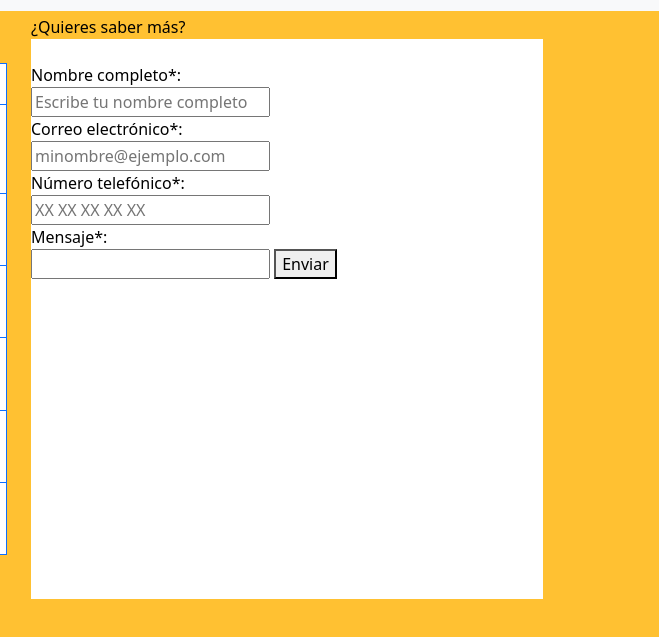
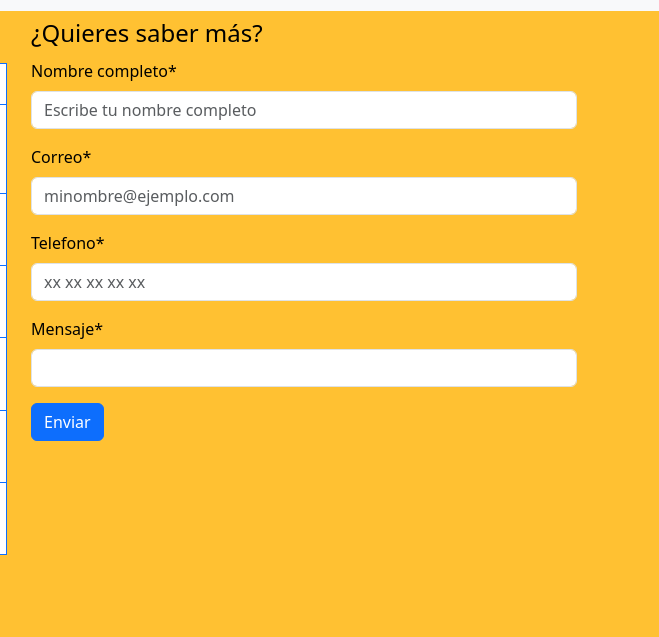
Before and after one commit to Tecno-Diosas-de-la-programacion/missTravveller, a plain HTML site: page paginaContacto.html in a window 1280 px wide. Shown: the part 105-742 px from the top of the page, 621-1280 px from the left. Drawn offline with nearby package versions, Linux system fonts and the light colour scheme.

Commit message:
Agregando: datos del formulario

```diff
--- a/paginaContacto.html
+++ b/paginaContacto.html
@@ -150,40 +150,38 @@
       </div>
 
 
+
+
+
       <div class="col-6 rounded-3">
-        ¿Quieres saber más?
-        <form action="https://formsubmit.co/misstraveller09@gmail.com" method="POST">
-          <fieldset id="formulario">
-            <br>
-              <label for="nombre-completo">Nombre completo*:
-                <br>
-              <input name="nombre-completo" type="text" placeholder="Escribe tu nombre completo" required></label>
-              <br>
-              <label for="correo">Correo electrónico*:</label>
-              <br>
-              <input name="correo" type="email" placeholder="minombre@ejemplo.com" required>
-
-              <br>
-              <label for="telefono">Número telefónico*:</label>
-              <br>
-              <input name="telefono" type="tel" placeholder="XX XX XX XX XX" required>
-
-              <br>
-              <label for="mensaje">Mensaje*:</label>
-              <br>
-              <input name="mensaje" type="text" placeholder="" required>
-
-              <button type="submit">Enviar</button>
-          </fieldset>
+        <legend>¿Quieres saber más?</legend>
+        <form>
+          <div class="mb-3">
+            <label for="exampleInputEmail1" class="form-label">Nombre completo*</label>
+            <input type="text" id="disabledTextInput" class="form-control" placeholder="Escribe tu nombre completo" required>
+          </div>
+          <div class="mb-3">
+            <label for="exampleInputPassword1" class="form-label">Correo*</label>
+            <input type="email" id="disabledTextInput" class="form-control" placeholder="minombre@ejemplo.com" required>
+          </div>
+          <div class="mb-3">
+            <label for="exampleInputPassword1" class="form-label">Telefono*</label>
+            <input type="tel" id="disabledTextInput" class="form-control" placeholder="xx xx xx xx xx" maxlength="10" required>
+          </div>
+          <div class="mb-3">
+            <label for="exampleInputPassword1" class="form-label">Mensaje*</label>
+            <input type="text" id="disabledTextInput" class="form-control" required>
+          </div>
+          <button type="submit" class="btn btn-primary">Enviar</button>
         </form>
       </div>
     </div>
   </div>
 
-  <!-- FOOTER -->
+
+</main>
 
 
-</main>
 
 
 
```
